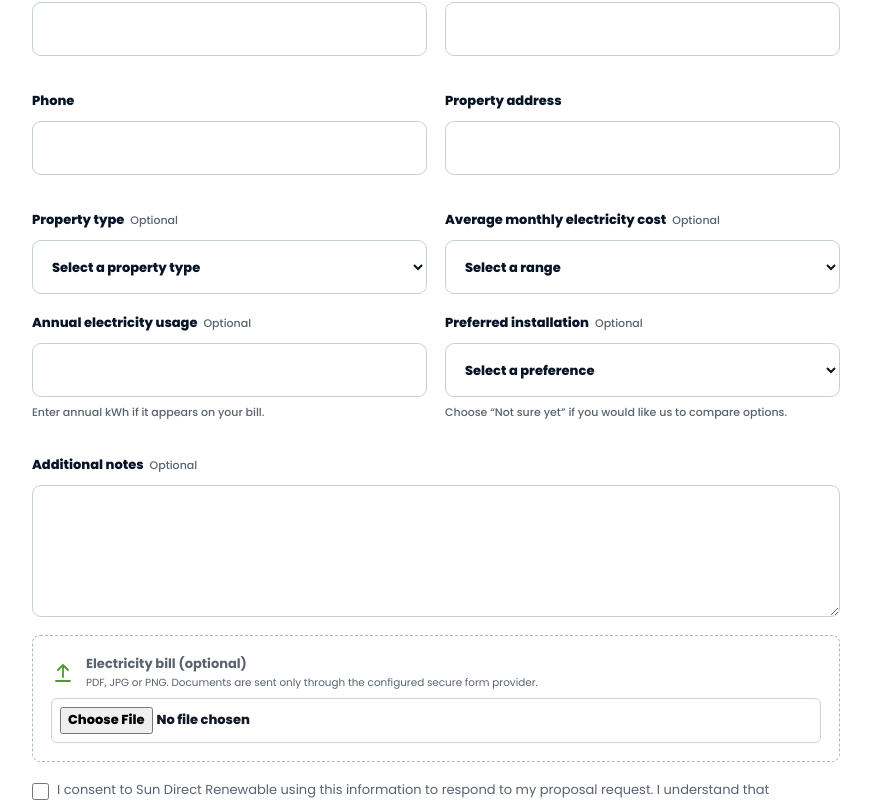
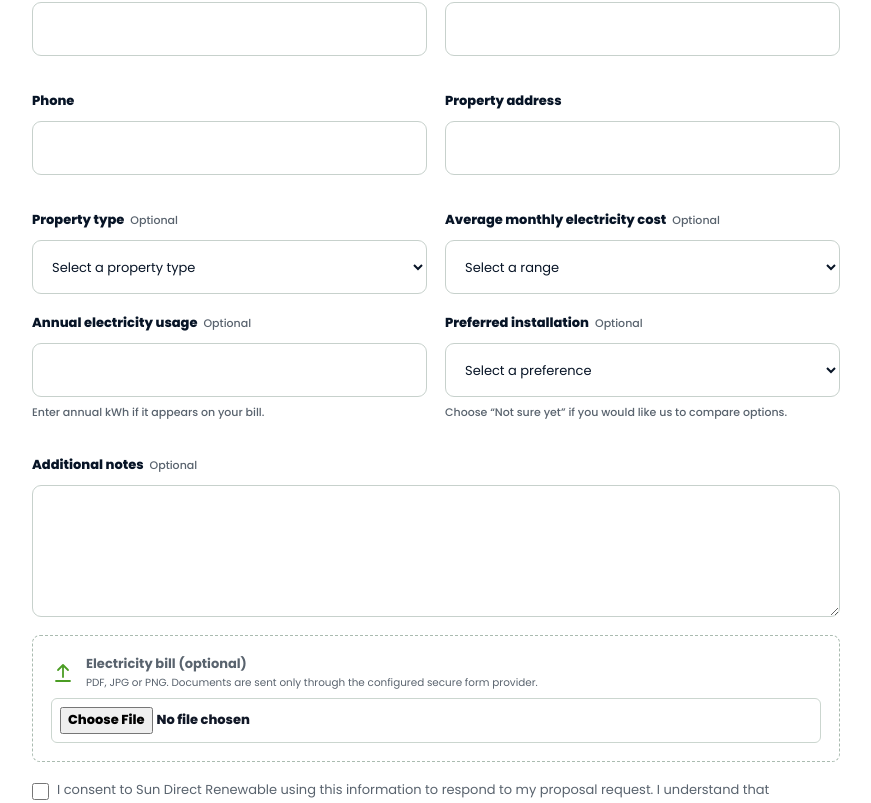
Before and after one commit to yasir-solar/sun-direct, a Next.js app: page /free-solar-assessment in a window 1280 px wide. Shown: the part 827-1630 px from the top of the page, without its empty margins (204-1075 px from the left). Built offline with nearby package versions, Linux system fonts and the light colour scheme.

Commit message:
Use normal weight in form fields

```diff
--- a/app/solar.css
+++ b/app/solar.css
@@ -300,9 +300,9 @@ html{scroll-behavior:smooth;scroll-padding-top:118px}
 .quote-form label{min-width:0;align-content:start}
 .quote-form .field-label{min-height:22px;display:flex;align-items:baseline;flex-wrap:wrap;gap:6px;color:var(--navy);font-size:13px;font-weight:750;line-height:1.45}
 .quote-form .field-label em{color:var(--muted);font-size:11px;font-style:normal;font-weight:500}
-.quote-form input:not([type="checkbox"]):not([type="file"]),.quote-form select{display:block;width:100%;height:54px;min-height:54px;padding:0 15px;border:1px solid #c7d1cc;border-radius:9px;background:#fff;color:var(--navy);line-height:1.2}
+.quote-form input:not([type="checkbox"]):not([type="file"]),.quote-form select{display:block;width:100%;height:54px;min-height:54px;padding:0 15px;border:1px solid #c7d1cc;border-radius:9px;background:#fff;color:var(--navy);font-weight:400;line-height:1.2}
 .quote-form select{padding-right:42px;cursor:pointer}
-.quote-form textarea{display:block;width:100%;min-height:132px;padding:14px 15px;border:1px solid #c7d1cc;border-radius:9px;background:#fff;color:var(--navy);resize:vertical}
+.quote-form textarea{display:block;width:100%;min-height:132px;padding:14px 15px;border:1px solid #c7d1cc;border-radius:9px;background:#fff;color:var(--navy);font-weight:400;resize:vertical}
 .quote-form input:not([type="checkbox"]):not([type="file"]):hover,.quote-form select:hover,.quote-form textarea:hover{border-color:#9eaaa4}
 .quote-form input:not([type="checkbox"]):not([type="file"]):focus,.quote-form select:focus,.quote-form textarea:focus{outline:3px solid rgba(248,196,0,.2);border-color:var(--gold);box-shadow:0 0 0 1px rgba(233,166,0,.06)}
 .quote-form label>small{min-height:34px;color:var(--muted);font-size:11px;font-weight:450;line-height:1.5}
```
Also changed, not shown: 161 other files (tests, documents, lock files or other folders).
